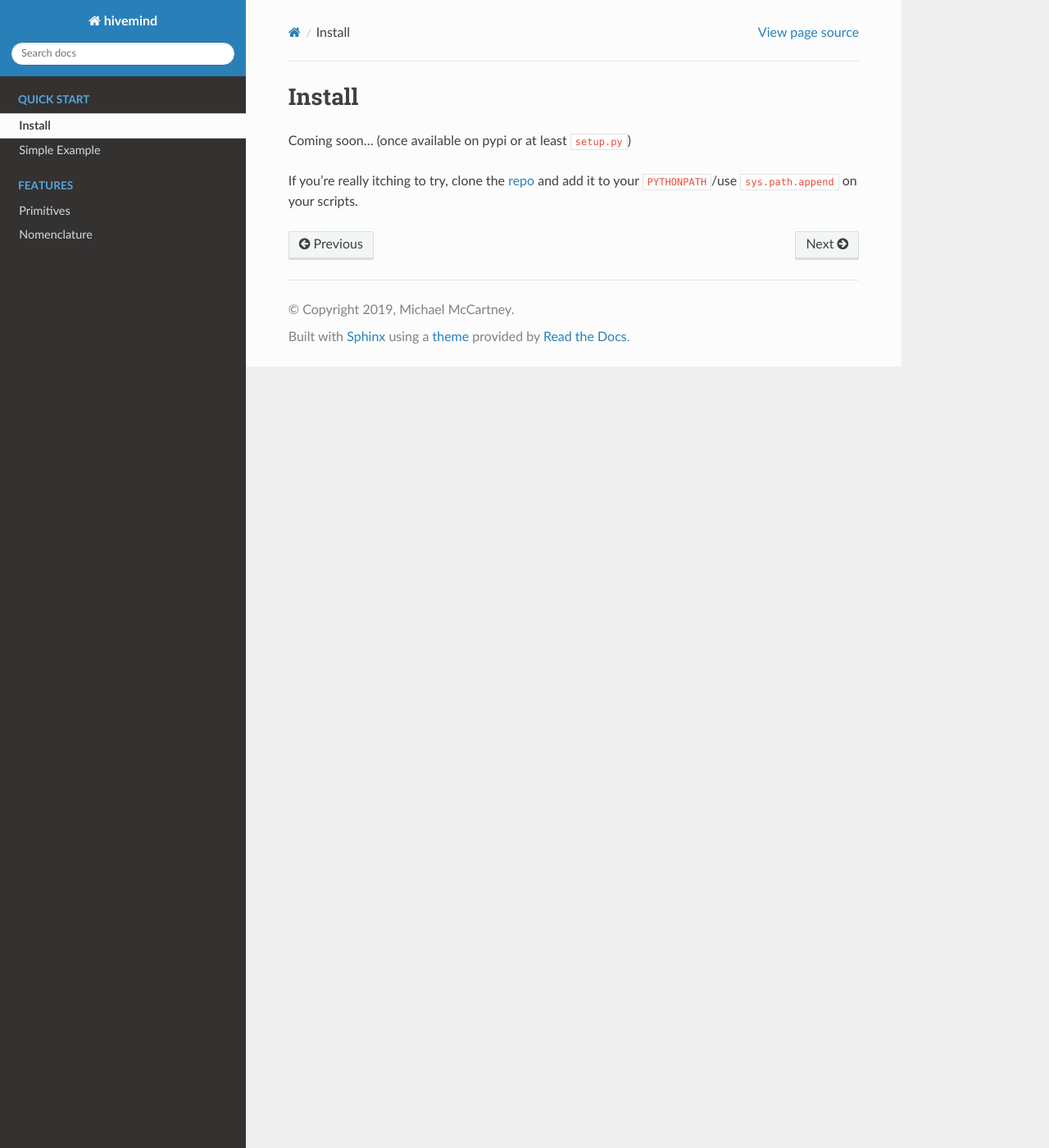
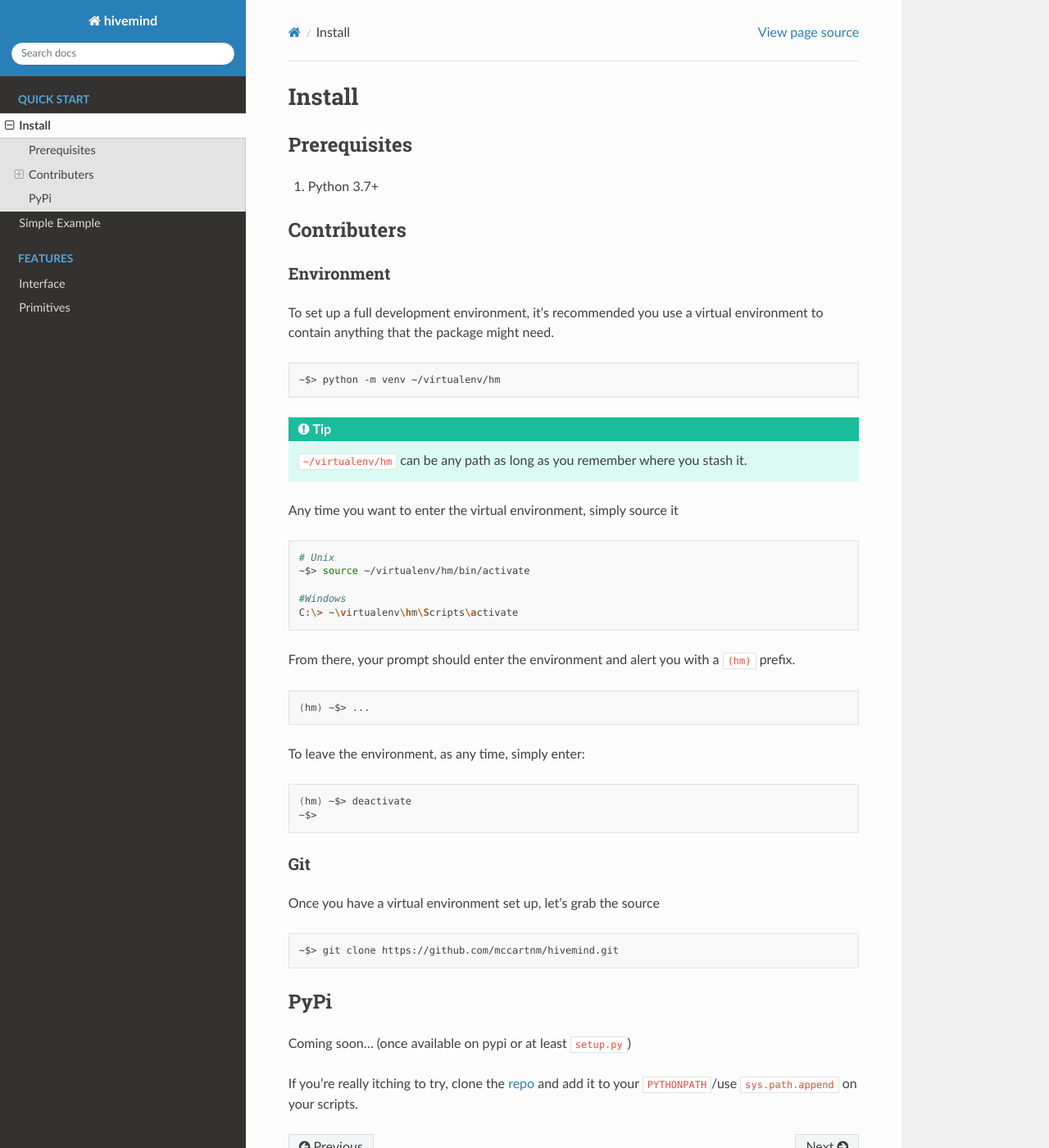
Before and after one commit to mccartnm/hivemind, a Sphinx documentation site: the page built from docs/source/basics/install.rst, in a window 1280 px wide and 1400 px high. Shown: the whole window at 82% size. Built offline with Sphinx 7.4.7 and the Read the Docs theme 2.0.0, drawn with Linux system fonts in a browser that asks for light colours.

Commit message:
A few minor tweaks and some install docs

```diff
--- a/docs/source/basics/install.rst
+++ b/docs/source/basics/install.rst
@@ -1,6 +1,66 @@
 *******
 Install
 *******
+
+Prerequisites
+=============
+
+1. Python 3.7+
+
+Contributers
+============
+
+Environment
+-----------
+
+To set up a full development environment, it's recommended you use a virtual environment to contain anything that the package might need.
+
+
+.. code-block:: shell
+
+    ~$> python -m venv ~/virtualenv/hm
+
+.. tip::
+
+    ``~/virtualenv/hm`` can be any path as long as you remember where you stash it.
+
+
+Any time you want to enter the virtual environment, simply source it
+
+.. code-block:: shell
+
+    # Unix
+    ~$> source ~/virtualenv/hm/bin/activate
+
+    #Windows
+    C:\> ~\virtualenv\hm\Scripts\activate
+
+
+From there, your prompt should enter the environment and alert you with a ``(hm)`` prefix.
+
+.. code-block:: shell
+
+    (hm) ~$> ...
+
+
+To leave the environment, as any time, simply enter:
+
+.. code-block:: shell
+
+    (hm) ~$> deactivate
+    ~$>
+
+Git
+---
+
+Once you have a virtual environment set up, let's grab the source
+
+.. code-block:: shell
+
+    ~$> git clone https://github.com/mccartnm/hivemind.git
+
+PyPi
+====
 
 Coming soon... (once available on pypi or at least ``setup.py``)
 
--- a/docs/source/basics/model.rst
+++ b/docs/source/basics/model.rst
@@ -4,8 +4,6 @@
 
 Layers
 ======
-
-The paradigm for service/subscription processes is not new. In fact, it's become quite common in utilities like RabbitMQ, ROS (Robot Operating System) and others.
 
 There are three layers within ``hivemind``.
 
--- a/docs/source/quickstart/root.rst
+++ b/docs/source/quickstart/root.rst
@@ -58,11 +58,11 @@
             to know when we terminate as the _Node and _Service will
             take care of that for us.
             """
-            self._my_service.send('a test message')
+            self._ping_service.send('a test message')
 
             # This is the best way to sleep a service as it can auto
             # return if the service is aborted or the node shut down
-            self._my_service.sleep_for(5.0)
+            self._ping_service.sleep_for(5.0)
 
             return 0
 
```
Also changed, not shown: docs/source/basics/words.rst (+13 -2 lines), docs/source/index.rst (+11 -7 lines), 2 other files.
